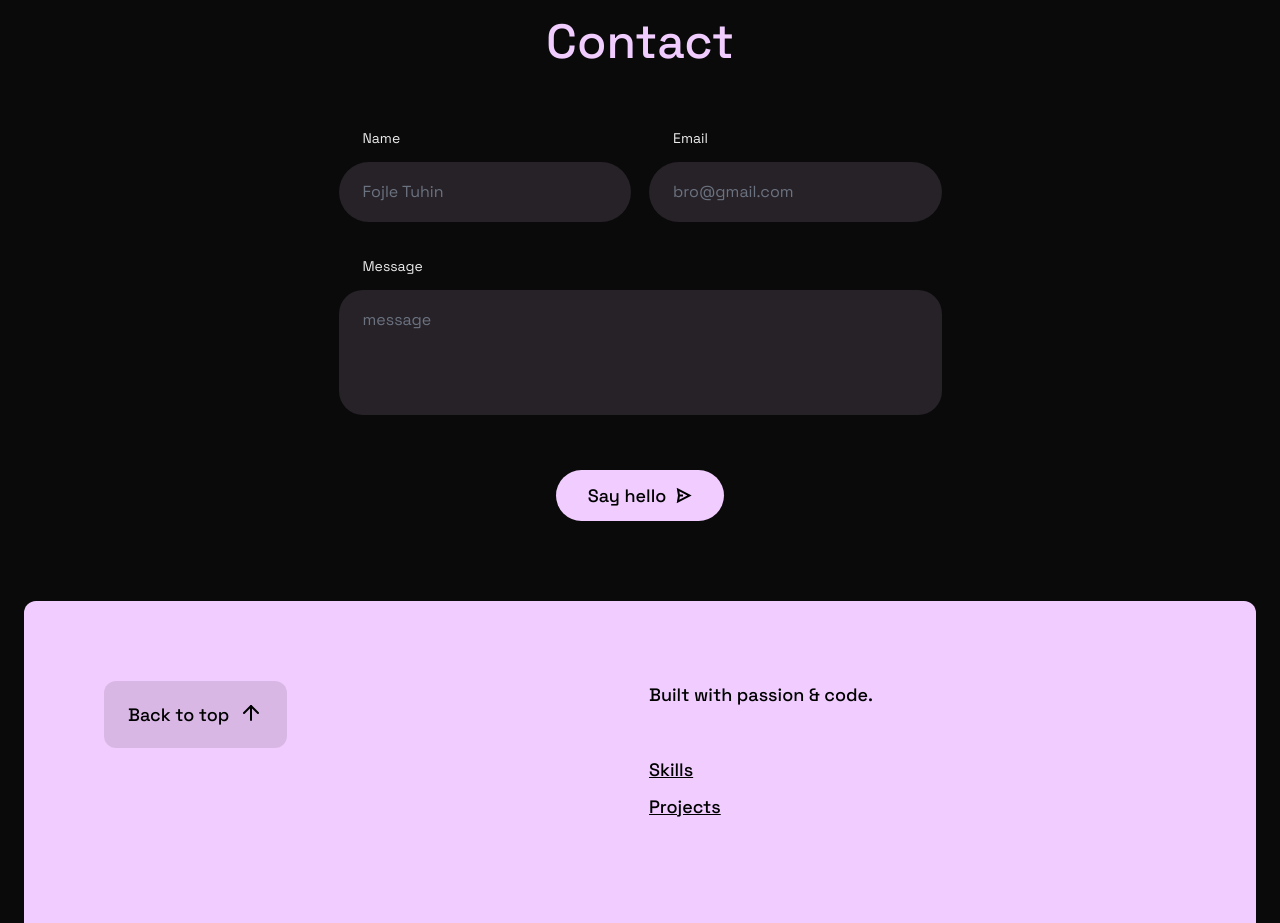
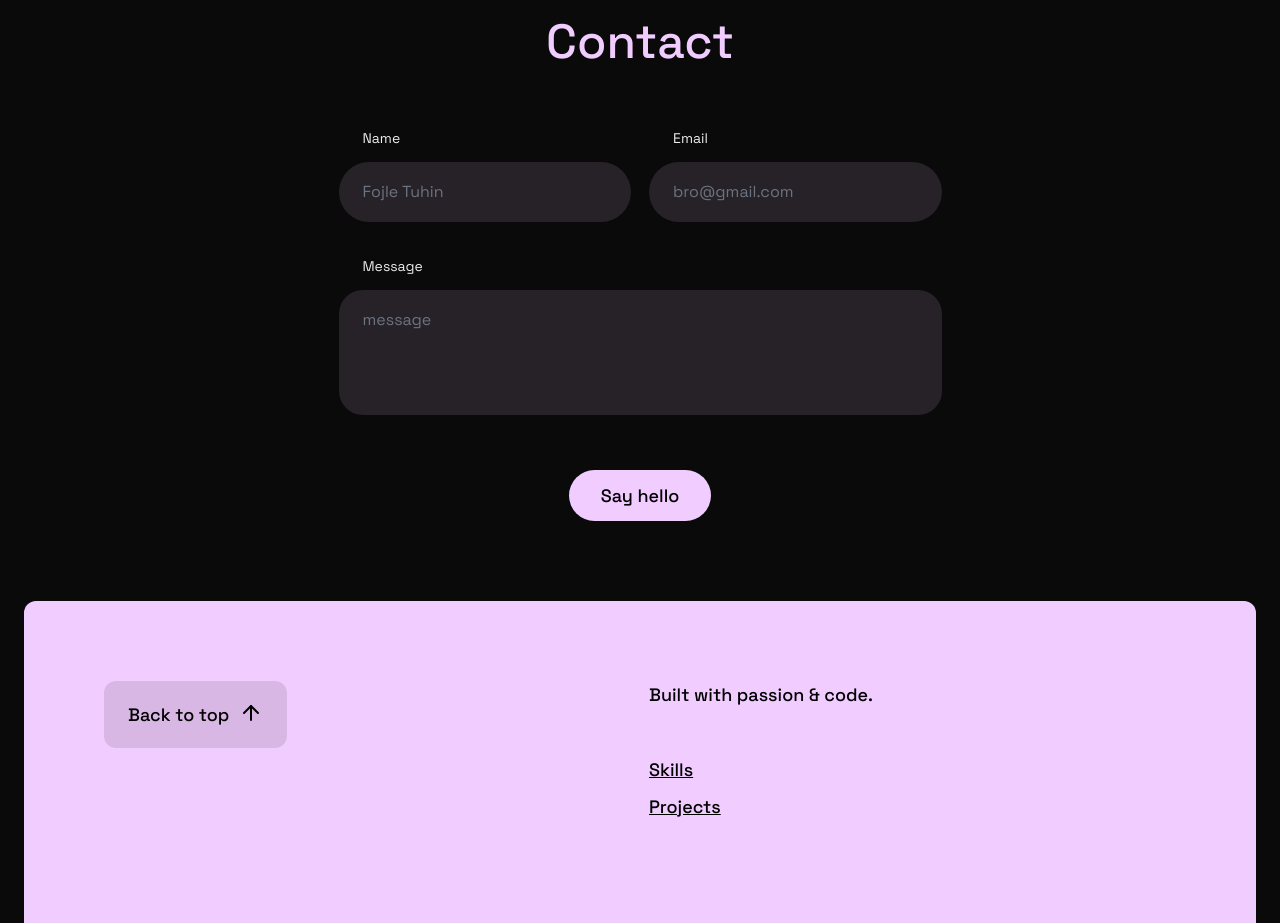
Before and after one commit to FojleTuhin/Tuhin_bro, a Next.js app: page / in a window 1280 px wide. Shown: the part 3700-4623 px from the top of the page. Built offline with nearby package versions, Linux system fonts and the light colour scheme.

Commit message:
add email functionality

```diff
--- a/package.json
+++ b/package.json
@@ -9,6 +9,7 @@
     "lint": "next lint"
   },
   "dependencies": {
+    "@emailjs/browser": "^4.4.1",
     "aos": "^3.0.0-beta.6",
     "clsx": "^2.1.1",
     "lenis": "^1.1.20",
--- a/src/components/Contact.jsx
+++ b/src/components/Contact.jsx
@@ -1,81 +1,112 @@
-import { forwardRef } from "react";
+import { forwardRef, useState } from "react";
+import emailjs from "@emailjs/browser";
 
 const Contact = forwardRef((props, ref) => {
+  const [formData, setFormData] = useState({
+    name: "",
+    email: "",
+    message: "",
+  });
+
+  const [loading, setLoading] = useState(false);
+  const [status, setStatus] = useState("");
+
+  // Handle input change
+  const handleChange = (e) => {
+    setFormData({ ...formData, [e.target.name]: e.target.value });
+  };
+
+  // Handle form submission
+  const handleSubmit = async (e) => {
+    e.preventDefault();
+    setLoading(true);
+    setStatus("");
+
+    try {
+      const response = await emailjs.send(
+        "service_nr6jcqk",
+        "template_fqae6ch",
+        {
+          from_name: formData.name,
+          from_email: formData.email,
+          message: formData.message,
+        },
+        "9jQRGdgOWzPts55mK"
+      );
+
+      if (response.status === 200) {
+        setStatus("Message sent successfully!");
+        setFormData({ name: "", email: "", message: "" });
+      }
+    } catch (error) {
+      setStatus("Failed to send message. Try again.");
+    }
+
+    setLoading(false);
+  };
+
   return (
     <div ref={ref}>
       <div className="max-w-[651px] mx-auto py-20 px-6" id="contact">
         <p className="text-center text-[48px] text-[#F1CCFF] font-medium mb-12">
           Contact
         </p>
+        <form onSubmit={handleSubmit}>
           <div className="grid mob:grid-cols-2 gap-[18px] gap-y-8">
             <div className="space-y-3">
-            <label htmlFor="name" className="text-[14px] ml-6">
-              Name
-            </label>
+              <label htmlFor="name" className="text-[14px] ml-6">Name</label>
               <input
                 id="name"
+                required
+                name="name"
                 type="text"
                 placeholder="Fojle Tuhin"
-              className="w-full px-6 py-[18px] rounded-full bg-[#F1CCFF1F] text-white placeholder-gray-500  focus:border-[#F1CCFF] focus:ring-2 focus:ring-[#F1CCFF] outline-none focus:bg-none"
+                value={formData.name}
+                onChange={handleChange}
+                className="w-full px-6 py-[18px] rounded-full bg-[#F1CCFF1F] text-white placeholder-gray-500 focus:ring-2 focus:ring-[#F1CCFF] outline-none"
               />
             </div>
             <div className="space-y-3">
-            <label htmlFor="email" className="text-[14px] ml-6">
-              Email
-            </label>
+              <label htmlFor="email" className="text-[14px] ml-6">Email</label>
               <input
                 id="email"
+                name="email"
                 type="email"
+                required
                 placeholder="bro@gmail.com"
-              className="w-full px-6 py-[18px] rounded-full bg-[#F1CCFF1F] text-white placeholder-gray-500  focus:border-[#F1CCFF] focus:ring-2 focus:ring-[#F1CCFF] outline-none focus:bg-none"
+                value={formData.email}
+                onChange={handleChange}
+                className="w-full px-6 py-[18px] rounded-full bg-[#F1CCFF1F] text-white placeholder-gray-500 focus:ring-2 focus:ring-[#F1CCFF] outline-none"
               />
             </div>
             <div className="space-y-3 mob:col-span-2">
-            <label htmlFor="message" className="text-[14px] ml-6">
-              Message
-            </label>
+              <label htmlFor="message" className="text-[14px] ml-6">Message</label>
               <textarea
                 id="message"
+                name="message"
+                required
                 placeholder="message"
-              className="w-full px-6 py-[18px] rounded-[24px] bg-[#F1CCFF1F] text-white placeholder-gray-500 focus:border-[#F1CCFF] focus:ring-2 focus:ring-[#F1CCFF] outline-none min-h-[125px] resize-none overflow-hidden"
-              onInput={(e) => {
-                e.target.style.height = "auto";
-                e.target.style.height = e.target.scrollHeight + "px";
-              }}
+                value={formData.message}
+                onChange={handleChange}
+                className="w-full px-6 py-[18px] rounded-[24px] bg-[#F1CCFF1F] text-white placeholder-gray-500 focus:ring-2 focus:ring-[#F1CCFF] outline-none min-h-[125px] resize-none"
               />
             </div>
           </div>
 
           <div className="flex mt-12 justify-center">
-          <button className="py-3 px-8 rounded-full group bg-[#F1CCFF] text-[18px] font-medium text-[#000] flex items-center gap-[10px] hover:bg-[#fff] hover:gap-[18px]  duration-200 transition-all ease-in-out group">
-            <p>Say hello</p>
-            <svg
-              xmlns="http://www.w3.org/2000/svg"
-              width="16"
-              height="17"
-              viewBox="0 0 16 17"
-              fill="none"
-              className="group-hover:-rotate-45 duration-300 transition-all ease-in-out "
+            <button
+              type="submit"
+              disabled={loading}
+              className="py-3 px-8 rounded-full bg-[#F1CCFF] text-[18px] font-medium text-[#000] flex items-center gap-[10px] hover:bg-[#fff] duration-200 transition-all ease-in-out"
             >
-              <g clipPath="url(#clip0_1_210)">
-                <path
-                  d="M15.662 8.50006L0.684021 16.3151L1.98602 8.50006L0.684021 0.685059L15.662 8.50006ZM3.84702 9.50006L3.31702 12.6851L11.337 8.50006L3.31602 4.31506L3.84702 7.50006H7.00002V9.50006H3.84702Z"
-                  fill="black"
-                />
-              </g>
-              <defs>
-                <clipPath id="clip0_1_210">
-                  <rect
-                    width="16"
-                    height="16"
-                    fill="white"
-                    transform="translate(0 0.5)"
-                  />
-                </clipPath>
-              </defs>
-            </svg>
+              {loading ? "Sending..." : "Say hello"}
             </button>
           </div>
+
+          {status && (
+            <p className="text-center mt-4 text-white">{status}</p>
+          )}
+        </form>
       </div>
     </div>
   );
```
Also changed, not shown: 1 other file (tests, documents, lock files or other folders). Lines whose indentation alone changed are shown as unchanged.
